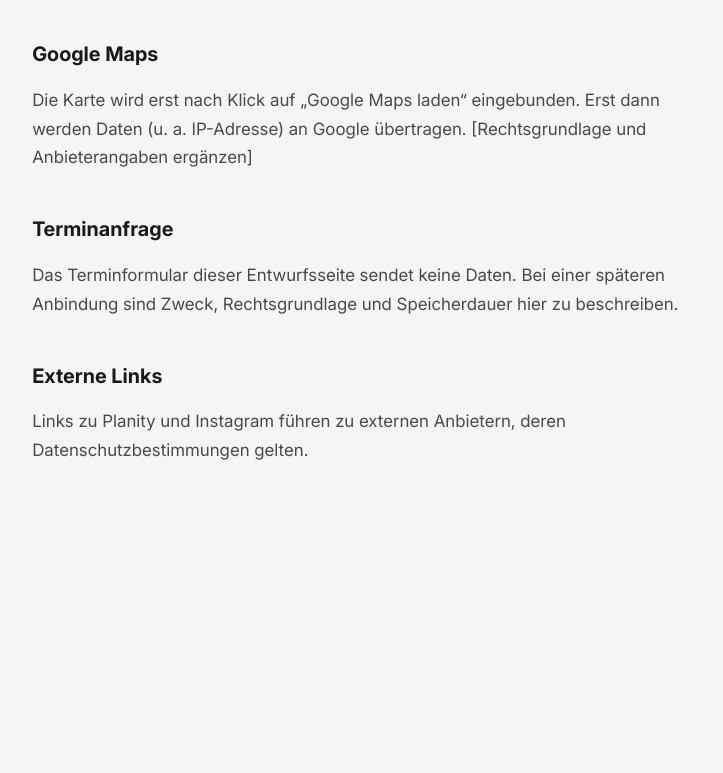
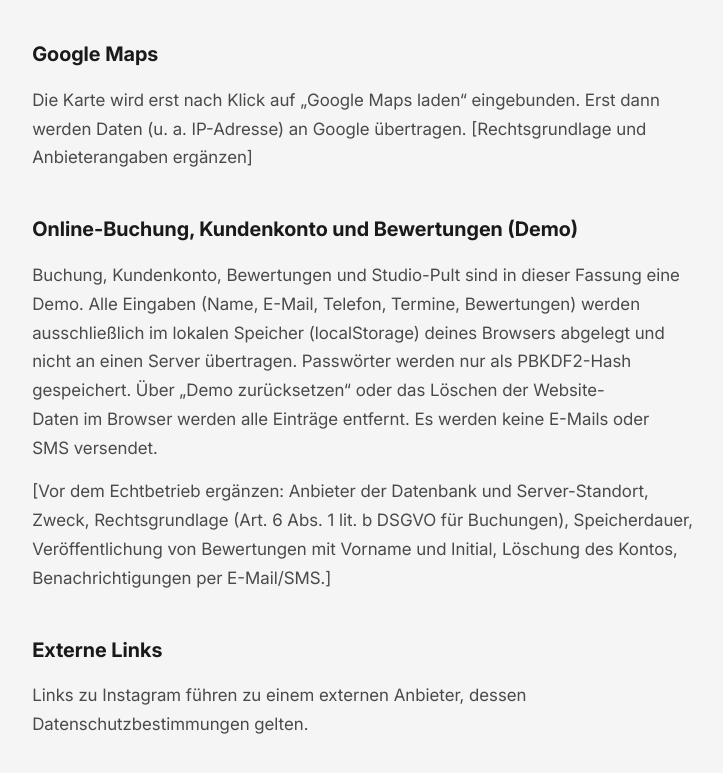
Before and after one commit to gcosca9245/brk-studio-koeln, a website: page datenschutz.html in a window 1280 px wide. Shown: the part 704-1477 px from the top of the page, without its empty margins (275-998 px from the left). Before the commit the page ends 1265 px from the top, so only its background shows below. Drawn offline with Linux system fonts and the light colour scheme.

Commit message:
Plattform 5/6: README, Datenschutz, Build-Konfiguration, Quell-CSS

```diff
--- a/datenschutz.html
+++ b/datenschutz.html
@@ -27,10 +27,11 @@
     <p>Schriften, Bilder und Videos werden von diesem Server geladen. Es werden dafür keine Verbindungen zu Drittanbietern aufgebaut.</p>
     <h2>Google Maps</h2>
     <p>Die Karte wird erst nach Klick auf „Google Maps laden“ eingebunden. Erst dann werden Daten (u. a. IP-Adresse) an Google übertragen. [Rechtsgrundlage und Anbieterangaben ergänzen]</p>
-    <h2>Terminanfrage</h2>
-    <p>Das Terminformular dieser Entwurfsseite sendet keine Daten. Bei einer späteren Anbindung sind Zweck, Rechtsgrundlage und Speicherdauer hier zu beschreiben.</p>
+    <h2>Online-Buchung, Kundenkonto und Bewertungen (Demo)</h2>
+    <p>Buchung, Kundenkonto, Bewertungen und Studio-Pult sind in dieser Fassung eine Demo. Alle Eingaben (Name, E-Mail, Telefon, Termine, Bewertungen) werden ausschließlich im lokalen Speicher (localStorage) deines Browsers abgelegt und nicht an einen Server übertragen. Passwörter werden nur als PBKDF2-Hash gespeichert. Über „Demo zurücksetzen“ oder das Löschen der Website-Daten im Browser werden alle Einträge entfernt. Es werden keine E-Mails oder SMS versendet.</p>
+    <p>[Vor dem Echtbetrieb ergänzen: Anbieter der Datenbank und Server-Standort, Zweck, Rechtsgrundlage (Art. 6 Abs. 1 lit. b DSGVO für Buchungen), Speicherdauer, Veröffentlichung von Bewertungen mit Vorname und Initial, Löschung des Kontos, Benachrichtigungen per E-Mail/SMS.]</p>
     <h2>Externe Links</h2>
-    <p>Links zu Planity und Instagram führen zu externen Anbietern, deren Datenschutzbestimmungen gelten.</p>
+    <p>Links zu Instagram führen zu einem externen Anbieter, dessen Datenschutzbestimmungen gelten.</p>
   </main>
 </body>
 </html>
--- a/src/input.css
+++ b/src/input.css
@@ -525,7 +525,7 @@
   /* ---------- Buchungsstrecke ---------- */
   .bk__grid { display: grid; gap: 2.5rem; padding-block: clamp(2.5rem, 6vw, 5rem) 8rem; }
   @media (min-width: 1024px) { .bk__grid { grid-template-columns: minmax(0, 8fr) minmax(0, 4fr); gap: clamp(2.5rem, 5vw, 5rem); align-items: start; padding-bottom: 6rem; } .bk__summary { position: sticky; top: 2rem; } }
-  .bk__flow { display: grid; }
+  .bk__flow { display: grid; grid-template-columns: minmax(0, 1fr); min-width: 0; }
   .bk-step { border-top: 1px solid var(--line-light); padding-block: 2rem 2.5rem; }
   .bk-step__head { display: flex; align-items: baseline; justify-content: space-between; gap: 1rem; margin-bottom: 1.5rem; }
   .bk-step__title { font-size: clamp(1.375rem, 2.2vw, 1.75rem); font-weight: 800; letter-spacing: -0.03em; display: inline-flex; align-items: center; gap: .75rem; }
--- a/tailwind.config.js
+++ b/tailwind.config.js
@@ -1,6 +1,6 @@
 /** Tailwind-Konfiguration – Farben, Schrift und Raster als Design-Tokens (BRK Studio) */
 module.exports = {
-  content: ['./index.html', './impressum.html', './datenschutz.html', './assets/js/**/*.js'],
+  content: ['./index.html', './impressum.html', './datenschutz.html', './buchen/*.html', './konto/*.html', './admin/*.html', './assets/js/**/*.js'],
   theme: {
     extend: {
       colors: {
```
Also changed, not shown: README.md.
